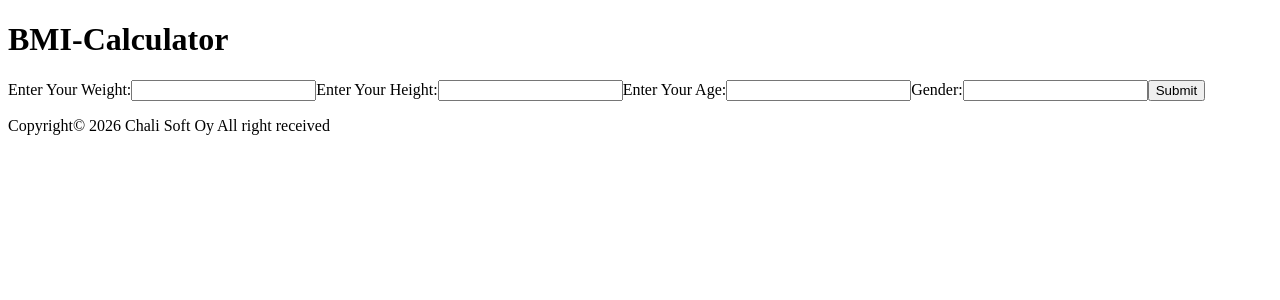
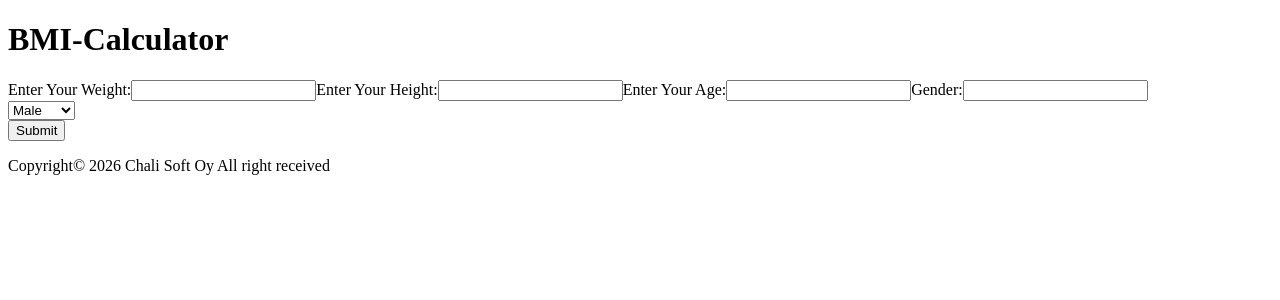
Before and after one commit to chaliJay/bmi-calculator, a React (Vite) app: page / in a window 1280 px wide. Shown: the top 300 px of the page. Built offline with nearby package versions, Linux system fonts and the light colour scheme.

Commit message:
gender dropdown

```diff
--- a/src/Component/BmiForm.jsx
+++ b/src/Component/BmiForm.jsx
@@ -15,7 +15,16 @@ function BmiForm(){
 
             <label>Gender:
                 <input type = "text"/>
+
+                <div>
+                < select >
+                    <option value = "option1">Male</option>
+                    <option value = "option2">Female</option>
+                </select>
+                </div>
             </label>
+
+
 
             <button>Submit</button>
         </form>
```
